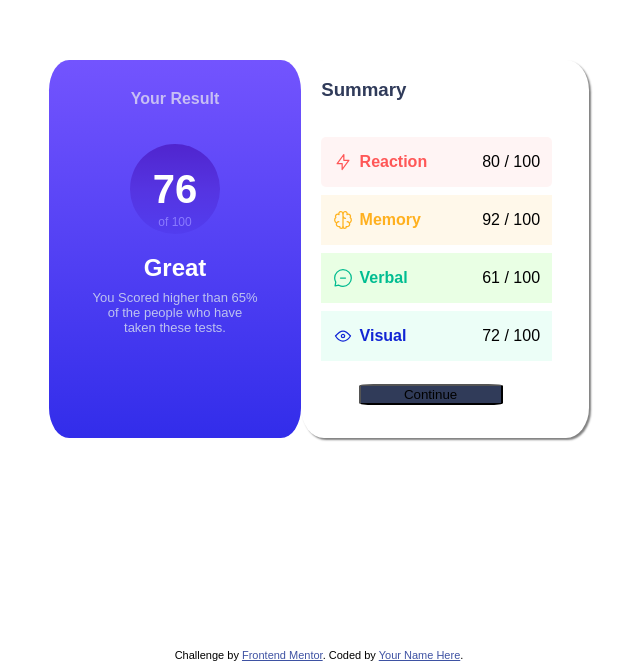
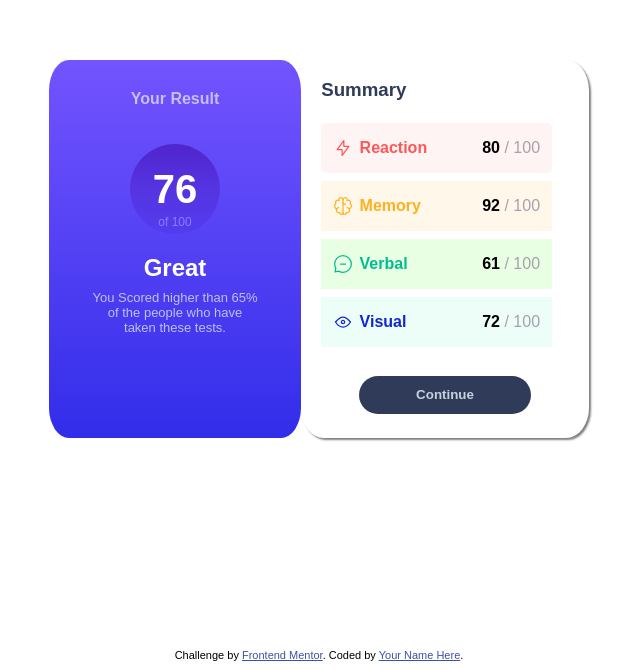
Before and after one commit to jamesparsaie/FrontendChallege-Summary, a plain HTML site: page index.html in a window 1280 px wide. Shown: the part 159-828 px from the top of the page, without its empty margins (321-961 px from the left). Drawn offline with Linux system fonts and the light colour scheme.

Commit message:
Desktop looking good

```diff
--- a/index.css
+++ b/index.css
@@ -58,6 +58,8 @@ body {
 .flexContainer {
     display: flex;
     flex-direction: column;
+    margin-top: -5%;
+    margin-bottom: 5%;
     gap: 1vh;
 }
 
@@ -96,8 +98,15 @@ body {
 
 button {
     background-color: #303b59;
-    border-radius: 10%;
+    color: #c6d1dd;
+    border: none;
+    border-radius: 20px;
     margin-top: 5%;
     margin-left: 20%;
-    width: 50%
+    height: 10%;
+    width: 60%;
 }
+
+button:hover {
+    background-color: #251dbb;
+}
--- a/index.html
+++ b/index.html
@@ -34,25 +34,25 @@
         <div class="reaction">
           <img src="./assets/images/icon-reaction.svg" style="margin-left: 5%;"/>
           <p style="color: #ff5757; margin-left: 3%;"><b>Reaction</b></p>
-          <p style="margin-left: auto; margin-right: 5%;">80 / 100</p>
+          <p style="margin-left: auto; margin-right: 5%;"><b>80</b><span style="color: #a6a1ac"> / 100</span></p>
         </div>
         <div class="memory">
           <img src="./assets/images/icon-memory.svg" style="margin-left: 5%;"/>
           <p style="color: #ffb01f; margin-left: 3%;"><b>Memory</b></p>
-          <p style="margin-left: auto;  margin-right: 5%;">92 / 100</p>
+          <p style="margin-left: auto;  margin-right: 5%;"><b>92</b><span style="color: #a6a1ac"> / 100</span></p>
         </div>
         <div class="verbal">
           <img src="./assets/images/icon-verbal.svg" style="margin-left: 5%;"/>
           <p style="color: #00bd91; margin-left: 3%;"><b>Verbal</b></p>
-          <p style="margin-left: auto;  margin-right: 5%;">61 / 100</p>
+          <p style="margin-left: auto;  margin-right: 5%;"><b>61</b><span style="color: #a6a1ac"> / 100</span></p>
         </div>
         <div class="visual">
           <img src="./assets/images/icon-visual.svg" style="margin-left: 5%;"/>
           <p style="color: #1125d4; margin-left: 3%;"><b>Visual</b></p>
-          <p style="margin-left: auto;  margin-right: 5%;">72 / 100</p>
+          <p style="margin-left: auto;  margin-right: 5%;"><b>72</b><span style="color: #a6a1ac"> / 100</span></p>
         </div>
-        <button>Continue</button>
       </div>
+      <button><b>Continue</b></button>
     </div>
   </div>
   <div class="attribution">
```
